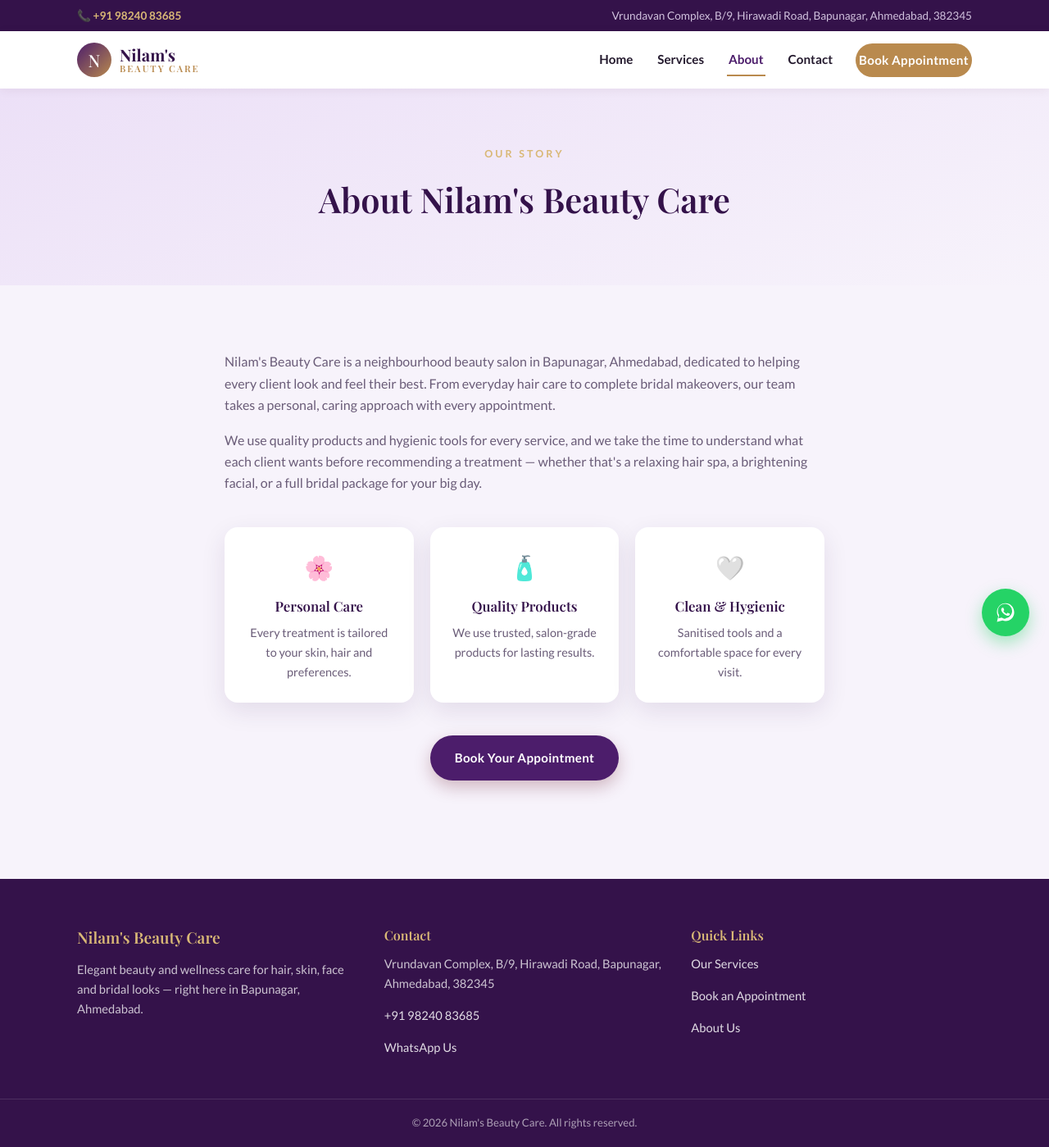
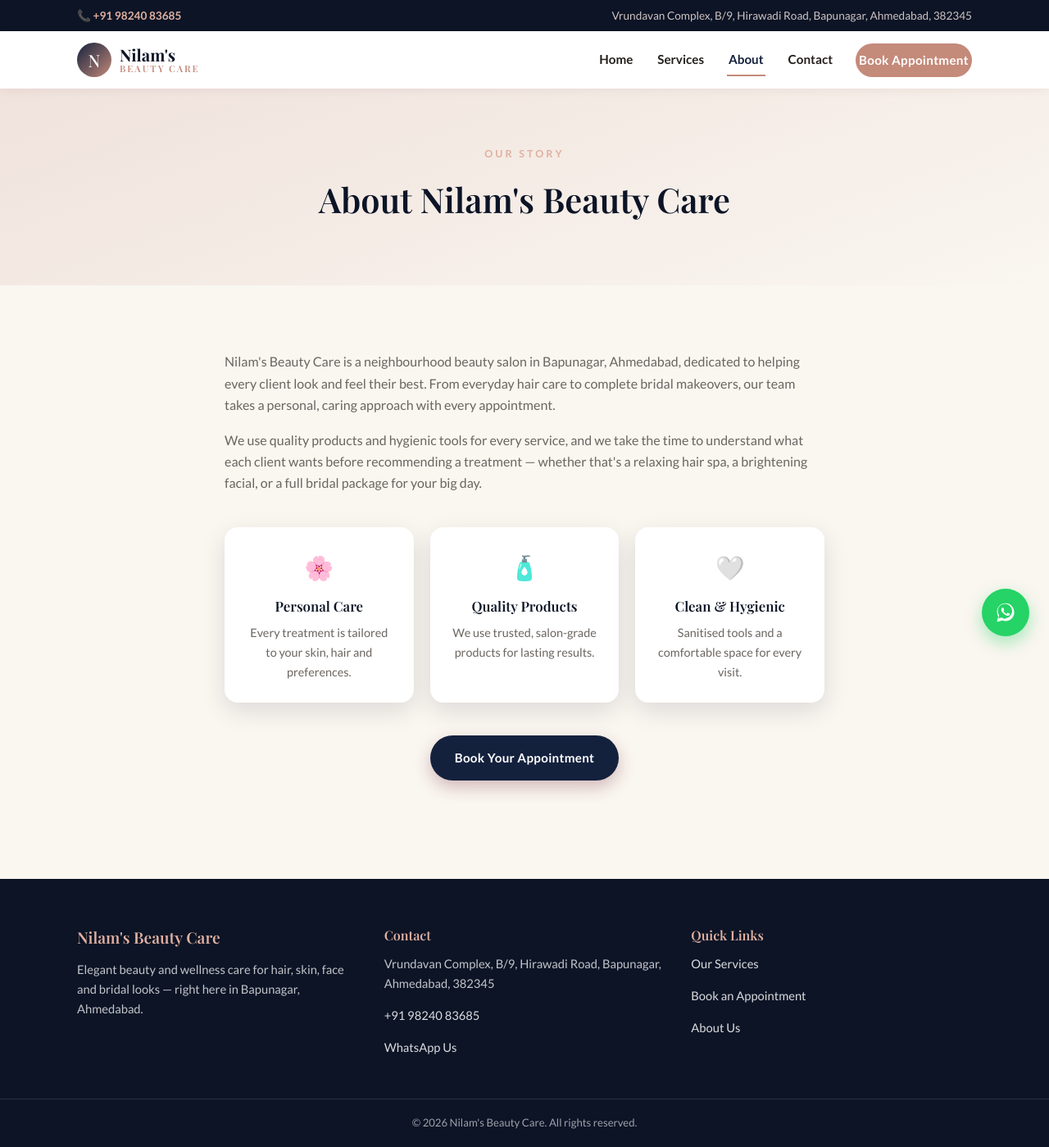
Before and after one commit to ziya893/nilams-beauty-care, a Django app: page /about/ in a window 1280 px wide. Shown: the whole page at 82% size. Run offline with Django 5.2, Linux system fonts and the light colour scheme.

Commit message:
Change theme to midnight blue and rose gold

```diff
--- a/salon/static/salon/css/style.css
+++ b/salon/static/salon/css/style.css
@@ -4,21 +4,20 @@
    ========================================================= */
 
 :root {
-    --wine: #4c1d6b;
-    --wine-dark: #34124a;
-    --gold: #b98a4e;
-    --gold-light: #d9b876;
-    --cream: #f7f3fb;
-    --blush: #ece0f7;
-    --ink: #241a2e;
-    --ink-soft: #6a5c78;
+    --wine: #14213d;
+    --wine-dark: #0c1426;
+    --gold: #c48a7a;
+    --gold-light: #e0b0a0;
+    --cream: #faf6f0;
+    --blush: #f0e2dc;
+    --ink: #241f1c;
+    --ink-soft: #6b6560;
     --white: #ffffff;
-    --shadow: 0 10px 30px rgba(52, 18, 74, 0.10);
+    --shadow: 0 10px 30px rgba(12, 20, 38, 0.12);
     --radius: 16px;
     --font-heading: 'Playfair Display', Georgia, serif;
     --font-body: 'Lato', 'Segoe UI', sans-serif;
 }
-
 * { box-sizing: border-box; }
 
 html { scroll-behavior: smooth; }
```
